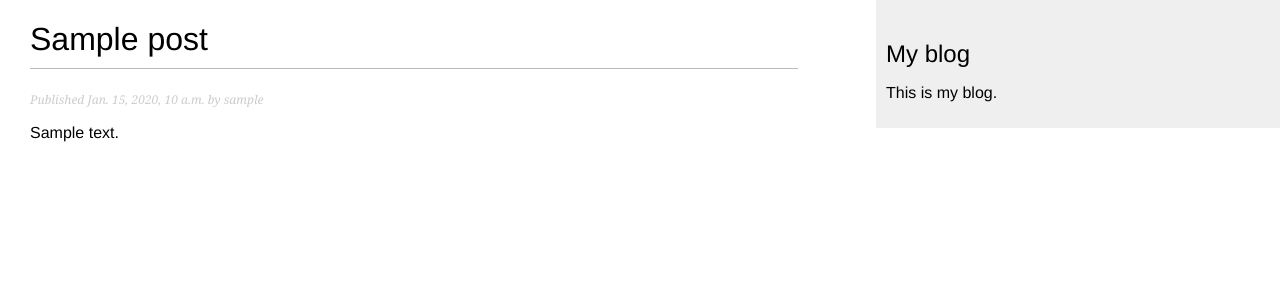
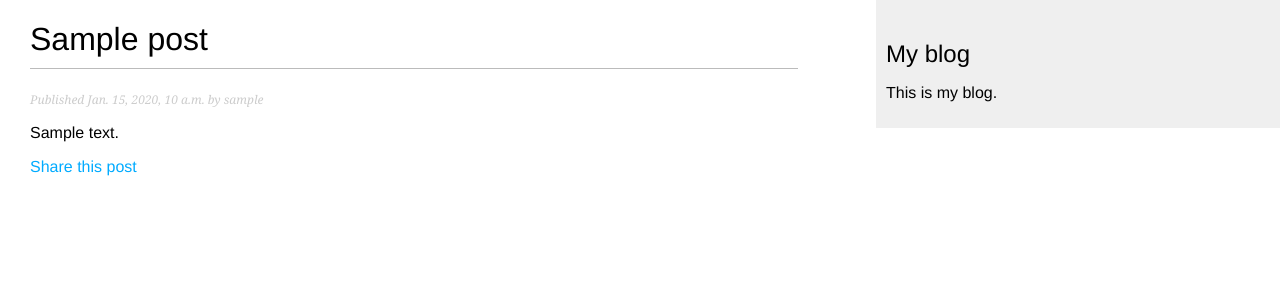
Before and after one commit to Chrisaor/udemy_blog_practice, a Django app: the page made by app/blog/urls.py in a window 1280 px wide. Shown: the top 300 px of the page. Run offline with Django 3.2, Linux system fonts and the light colour scheme; tables that the repository leaves empty hold one stand-in row (Sample ...).

Commit message:
fixed bug

```diff
--- a/app/blog/urls.py
+++ b/app/blog/urls.py
@@ -7,4 +7,5 @@ urlpatterns = [
     # path('', views.post_list, name='post_list'),
     path('', views.PostListView.as_view(), name='post_list'),
     path('<str:year>/<str:month>/<str:day>/<str:post>/', views.post_detail, name='post_detail'),
+    path('<int:post_id>/share/', views.post_share, name='post_share'),
 ]
--- a/app/templates/post/detail.html
+++ b/app/templates/post/detail.html
@@ -6,4 +6,5 @@
     <h1>{{ post.title }}</h1>
     <p class="date">Published {{ post.publish }} by {{ post.author }}</p>
     {{ post.body|linebreaks }}
+    <p><a href="{% url "blog:post_share" post.id %}">Share this post</a></p>
 {% endblock %}
```
Also changed, not shown: app/blog/views.py (+8 -8 lines).
